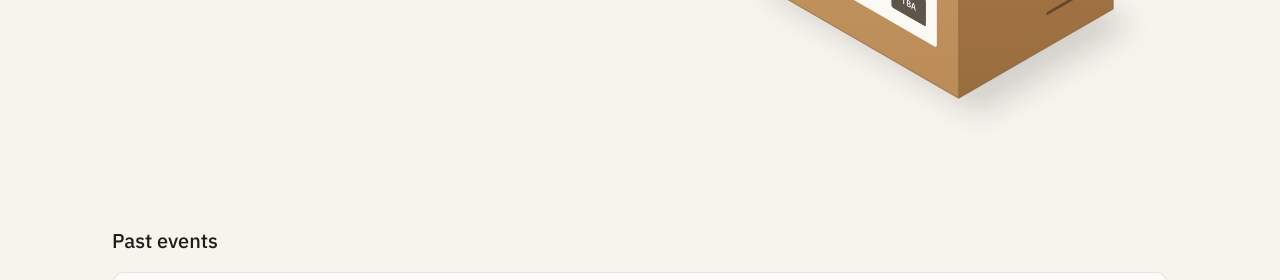
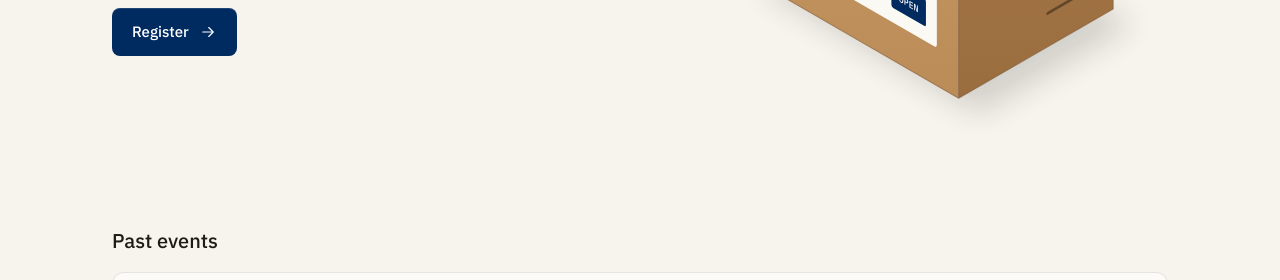
Before and after one commit to PAC-D/pacd-registration, a plain HTML site: page index.html in a window 1280 px wide. Shown: the part 477-757 px from the top of the page. Drawn offline with Linux system fonts and the light colour scheme.

Commit message:
Open Matalan Phase 3 registration

```diff
--- a/index.html
+++ b/index.html
@@ -9,10 +9,10 @@
   <link rel="icon" type="image/png" sizes="512x512" href="brand/icon-512.png">
   <link rel="apple-touch-icon" href="brand/apple-touch-icon.png">
   <meta name="theme-color" content="#f7f4ee">
-  <meta name="description" content="No PACD events are open right now. Upcoming PACD events and registrations are listed here.">
+  <meta name="description" content="Register for the Matalan Transit Packaging Program (Phase 3).">
   <meta property="og:type" content="website">
-  <meta property="og:title" content="PACD Events">
-  <meta property="og:description" content="Upcoming PACD events and registrations.">
+  <meta property="og:title" content="Matalan Transit Packaging Program (Phase 3) Registration">
+  <meta property="og:description" content="Registration is open for the Matalan Transit Packaging Program (Phase 3).">
   <meta property="og:url" content="https://registration.pac-d.com/">
   <meta property="og:image" content="https://registration.pac-d.com/brand/icon-512.png">
   <meta name="twitter:card" content="summary">
@@ -70,6 +70,24 @@
       text-wrap: balance;
     }
     .hero .sub { margin: 20px 0 0; max-width: 30rem; text-wrap: pretty; font-size: 19px; line-height: 29px; color: var(--text-2); }
+    .actions { display: flex; align-items: center; gap: 24px; margin-top: 40px; }
+    .btn {
+      display: inline-flex;
+      align-items: center;
+      gap: 10px;
+      min-height: 48px;
+      padding: 0 20px;
+      border-radius: 8px;
+      background: var(--navy);
+      color: #fff;
+      font-weight: 500;
+      text-decoration: none;
+      box-shadow: inset 0 1px 0 rgba(255, 255, 255, 0.12);
+      transition: background-color 150ms var(--ease), transform 150ms var(--ease);
+    }
+    .btn:hover { background: var(--navy-hover); }
+    .btn:active { transform: scale(0.98); }
+    .btn svg { width: 18px; height: 18px; stroke: currentColor; fill: none; stroke-width: 1.5; stroke-linecap: round; stroke-linejoin: round; }
     a:focus-visible { outline: 2px solid var(--navy); outline-offset: 3px; border-radius: 4px; }
 
     .carton { display: block; width: 100%; max-width: 540px; height: auto; margin-left: auto; }
@@ -107,6 +125,7 @@
       .hero { grid-template-columns: 1fr; gap: 32px; padding: 48px 0 56px; }
       .hero h1 { font-size: 40px; }
       .hero .sub { font-size: 17px; line-height: 26px; }
+      .actions { margin-top: 32px; }
       .carton { max-width: 400px; margin: 0 auto; }
       .ledger li { grid-template-columns: minmax(0, 1fr) auto; gap: 4px 16px; padding: 16px; }
       .ledger > li > time { grid-column: 1; grid-row: 1; }
@@ -125,14 +144,20 @@
   </header>
 
   <main class="wrap">
-    <!-- No open events. To open one, change the headline and text, add a Register button (see git history) and update the carton label. -->
+    <!-- Open registration -->
     <section class="hero">
       <div class="enter">
-        <h1>No events open right&nbsp;now</h1>
-        <p class="sub">New events and registrations will appear here as soon as they open.</p>
+        <h1>Matalan Transit Packaging Program (Phase 3)</h1>
+        <p class="sub">Registration is now open.</p>
+        <div class="actions">
+          <a class="btn" href="/mtpp-registration/">
+            Register
+            <svg viewBox="0 0 24 24" aria-hidden="true"><path d="M5 12h14M13 6l6 6-6 6"/></svg>
+          </a>
+        </div>
       </div>
 
-      <svg class="carton enter enter-2" viewBox="40 30 480 470" role="img" aria-label="A taped kraft carton with a PACD Events shipping label: next event to be announced">
+      <svg class="carton enter enter-2" viewBox="40 30 480 470" role="img" aria-label="A taped kraft carton with a Matalan Transit Packaging Program shipping label: Phase 3 registration open">
         <defs>
           <linearGradient id="kraft-top" x1="0" y1="0" x2="1" y2="1">
             <stop offset="0" stop-color="#dcb98b"/><stop offset="1" stop-color="#d2ab7a"/>
@@ -178,11 +203,11 @@
           <rect x="24" y="36" width="192" height="118" rx="3" fill="#fbf9f4"/>
           <text x="36" y="54" font-family="IBM Plex Mono, monospace" font-size="9" font-weight="500" fill="#1f1b16">PACD</text>
           <line x1="36" y1="62" x2="204" y2="62" stroke="#1f1b16" stroke-dasharray="3 3" opacity="0.35"/>
-          <text x="36" y="84" font-family="IBM Plex Sans, sans-serif" font-size="17" font-weight="500" fill="#1f1b16">PACD Events</text>
-          <text x="36" y="102" font-family="IBM Plex Sans, sans-serif" font-size="10" font-weight="500" fill="#5e554a">Next dispatch to be announced</text>
+          <text x="36" y="84" font-family="IBM Plex Sans, sans-serif" font-size="17" font-weight="500" fill="#1f1b16">Matalan Transit</text>
+          <text x="36" y="102" font-family="IBM Plex Sans, sans-serif" font-size="10" font-weight="500" fill="#002b61">Phase 3 · Registration open</text>
           <g fill="#1f1b16"><rect x="36.0" y="114" width="2.4" height="26"/><rect x="40.8" y="114" width="1.2" height="26"/><rect x="43.6" y="114" width="1.2" height="26"/><rect x="46.4" y="114" width="3.6" height="26"/><rect x="52.4" y="114" width="1.2" height="26"/><rect x="55.2" y="114" width="2.4" height="26"/><rect x="59.2" y="114" width="1.2" height="26"/><rect x="62.8" y="114" width="1.2" height="26"/><rect x="65.6" y="114" width="2.4" height="26"/><rect x="69.6" y="114" width="3.6" height="26"/><rect x="75.6" y="114" width="1.2" height="26"/><rect x="78.4" y="114" width="1.2" height="26"/><rect x="81.2" y="114" width="2.4" height="26"/><rect x="86.0" y="114" width="1.2" height="26"/><rect x="88.8" y="114" width="3.6" height="26"/><rect x="94.0" y="114" width="1.2" height="26"/><rect x="97.6" y="114" width="2.4" height="26"/><rect x="101.6" y="114" width="1.2" height="26"/><rect x="104.4" y="114" width="1.2" height="26"/><rect x="108.0" y="114" width="2.4" height="26"/><rect x="112.0" y="114" width="1.2" height="26"/><rect x="114.8" y="114" width="3.6" height="26"/><rect x="120.8" y="114" width="2.4" height="26"/><rect x="124.8" y="114" width="1.2" height="26"/><rect x="127.6" y="114" width="1.2" height="26"/><rect x="131.2" y="114" width="2.4" height="26"/><rect x="135.2" y="114" width="1.2" height="26"/><rect x="138.0" y="114" width="1.2" height="26"/><rect x="141.6" y="114" width="3.6" height="26"/><rect x="146.8" y="114" width="1.2" height="26"/></g>
-          <rect x="166" y="114" width="38" height="26" rx="2" fill="#5e554a"/>
-          <text x="185" y="130.5" text-anchor="middle" font-family="IBM Plex Mono, monospace" font-size="9" font-weight="500" fill="#fff">TBA</text>
+          <rect x="166" y="114" width="38" height="26" rx="2" fill="#002b61"/>
+          <text x="185" y="130.5" text-anchor="middle" font-family="IBM Plex Mono, monospace" font-size="9" font-weight="500" fill="#fff">OPEN</text>
         </g>
       </svg>
     </section>
```
